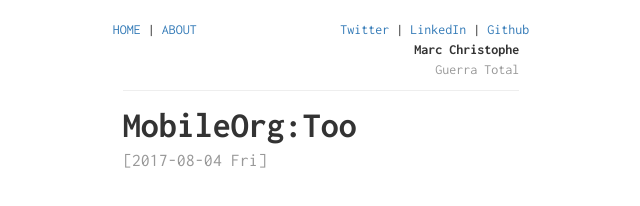
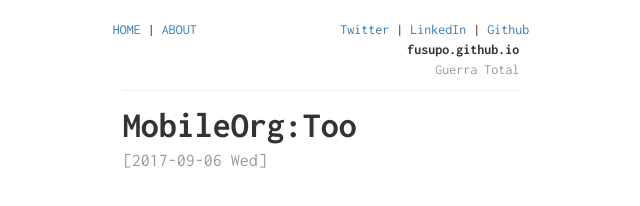
Before and after one commit to fusupo/fusupo.github.io, a plain HTML site: page posts/mobileorg-too.html in a window 1280 px wide. Shown: the top 206 px of the page, 319-959 px from the left. Drawn offline with nearby package versions, Linux system fonts and the light colour scheme; a script that the page names is missing.

Commit message:
rexports other files to update header to 'fusupo.github.io'

```diff
--- a/posts/mobileorg-too.html
+++ b/posts/mobileorg-too.html
@@ -3,20 +3,20 @@
 "http://www.w3.org/TR/xhtml1/DTD/xhtml1-strict.dtd">
 <html xmlns="http://www.w3.org/1999/xhtml" lang="en" xml:lang="en">
 <head>
-<!-- 2017-09-06 Wed 21:23 -->
+<!-- 2017-09-06 Wed 21:35 -->
 <meta http-equiv="Content-Type" content="text/html;charset=utf-8" />
 <meta name="viewport" content="width=device-width, initial-scale=1" />
-<title>MobileOrg:Too <span class="timestamp-wrapper"><span class="timestamp">[2017-08-04 Fri]</span></span></title>
+<title>MobileOrg:Too <span class="timestamp-wrapper"><span class="timestamp">[2017-09-06 Wed]</span></span></title>
 <meta name="generator" content="Org mode" />
 <meta name="author" content="Marc Christophe" />
 <link rel='stylesheet' href='https://maxcdn.bootstrapcdn.com/bootstrap/3.3.6/css/bootstrap.min.css' integrity='sha384-1q8mTJOASx8j1Au+a5WDVnPi2lkFfwwEAa8hDDdjZlpLegxhjVME1fgjWPGmkzs7' crossorigin='anonymous'><link rel='stylesheet' href='../style/main.css'>
 </head>
 <body>
 <div id="preamble" class="status">
-<nav id='nav' class='nav-post row'><div class='col-md-4 col-sm-4 col-xs-4' style='padding-left:5px; padding-right:5px;'><a href= '../index.html '>HOME</a> | <a href= '../about.html '>ABOUT</a></div><div class='col-md-8 col-sm-8 col-xs-8' style='text-align:right; padding-left:5px; padding-right:5px'><a href='https://twitter.com/fusupo' target='_blank'>Twitter</a> | <a href='https://www.linkedin.com/in/marcpchristophe' target='_blank'>LinkedIn</a> | <a href='https://github.com/fusupo' target='_blank'>Github</a></div></nav><header id='header' class='sml'><div>Marc Christophe</div><div id='subtitle'></div></header>
+<nav id='nav' class='nav-post row'><div class='col-md-4 col-sm-4 col-xs-4' style='padding-left:5px; padding-right:5px;'><a href= '../index.html '>HOME</a> | <a href= '../about.html '>ABOUT</a></div><div class='col-md-8 col-sm-8 col-xs-8' style='text-align:right; padding-left:5px; padding-right:5px'><a href='https://twitter.com/fusupo' target='_blank'>Twitter</a> | <a href='https://www.linkedin.com/in/marcpchristophe' target='_blank'>LinkedIn</a> | <a href='https://github.com/fusupo' target='_blank'>Github</a></div></nav><header id='header' class='sml'><div>fusupo.github.io</div><div id='subtitle'></div></header>
 </div>
 <div id="content">
-<h1 class="title">MobileOrg:Too <span class="timestamp-wrapper"><span class="timestamp">[2017-08-04 Fri]</span></span></h1>
+<h1 class="title">MobileOrg:Too <span class="timestamp-wrapper"><span class="timestamp">[2017-09-06 Wed]</span></span></h1>
 <p>
 Like any computer nerd worth his salt I have a healty preoccupation with
 productivity tools. A couple of years ago I proposed to emacs and emacs said
@@ -105,7 +105,7 @@ on the second-from-left tab. Constructive feedback embraced.
 </p>
 
 <p>
-A lose list of current application features:
+A loose list of current application features:
 </p>
 
 <ul class="org-ul">
```
Also changed, not shown: about.html (+2 -2 lines), 1 other file.
